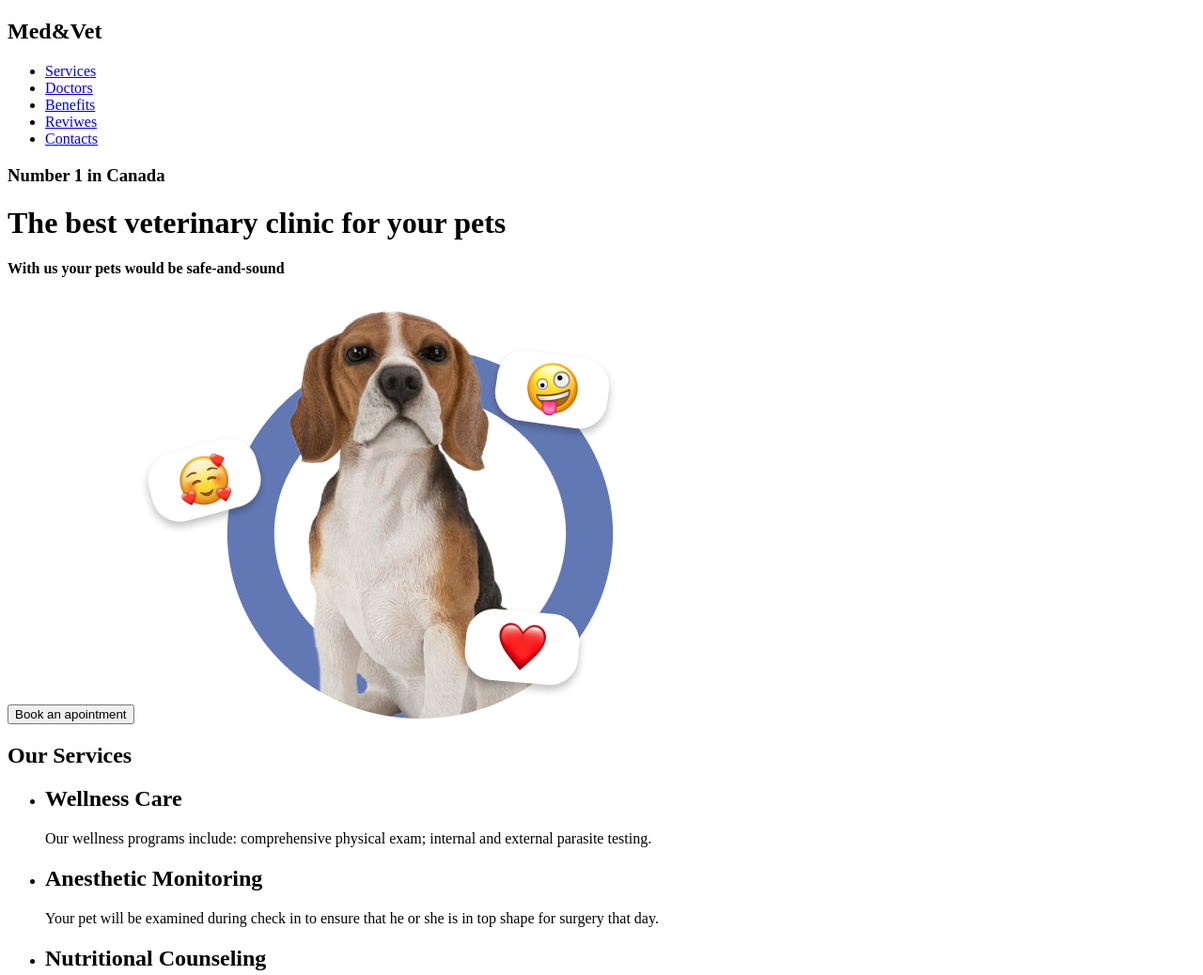
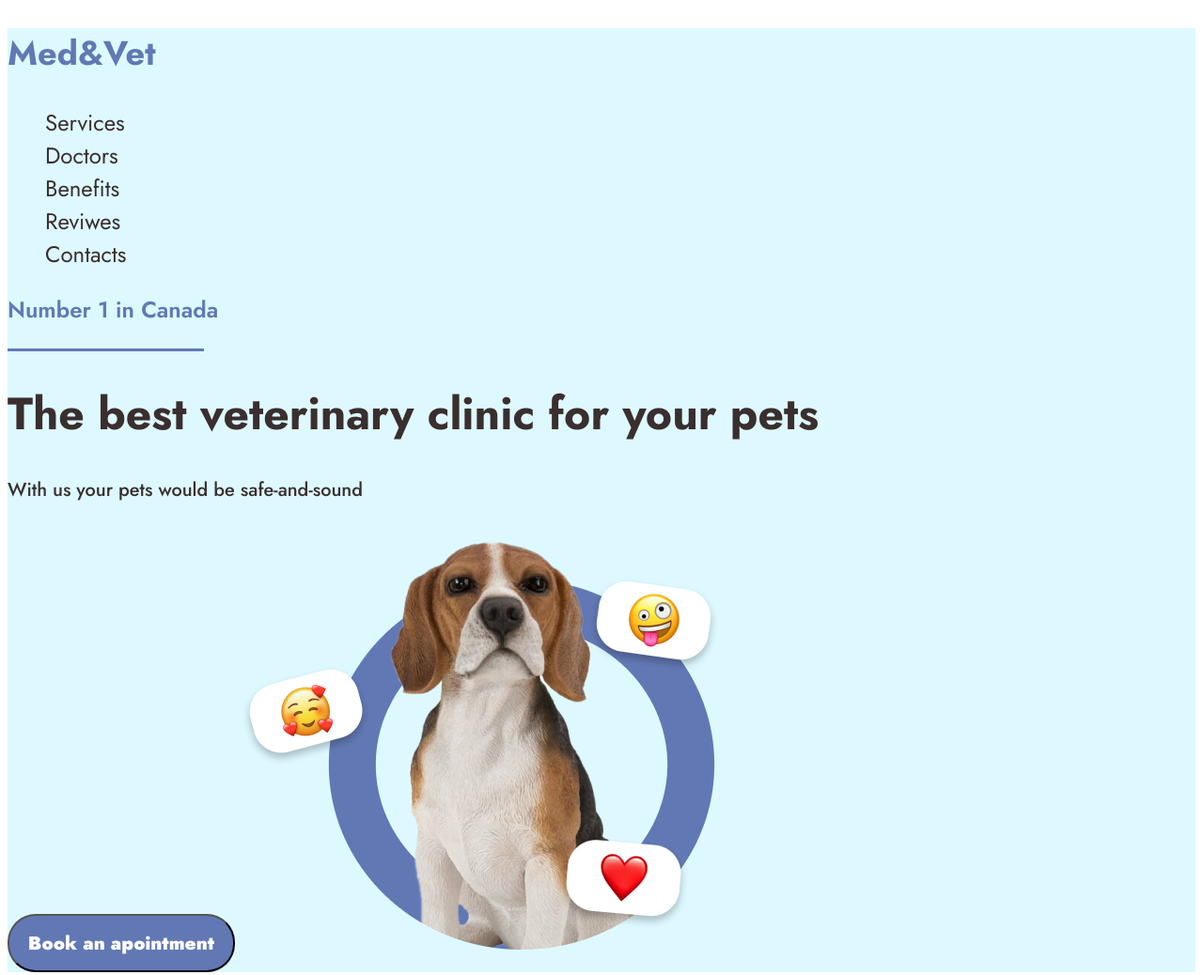
Before and after one commit to MychailoM/Med-pat, a plain HTML site: page index.html in a window 1280 px wide. Shown: the top 1038 px of the page at 94% size. Drawn offline with Linux system fonts and the light colour scheme.

Commit message:
додав стилі і шрифти для шакпи

```diff
--- a/index.html
+++ b/index.html
@@ -4,6 +4,9 @@
     <meta charset="UTF-8">
     <meta name="viewport" content="width=device-width, initial-scale=1.0">
     <title>Med&Vet</title>
+    <link rel="preconnect" href="https://fonts.googleapis.com">
+    <link rel="preconnect" href="https://fonts.gstatic.com" crossorigin>
+    <link href="https://fonts.googleapis.com/css2?family=Jost:wght@300;400;500;600;700;900&display=swap" rel="stylesheet">
     <link rel="stylesheet" href="style.css">
 </head>
 <body>
@@ -20,17 +23,17 @@
                 <li><a class="head-nav-element" href="#">Contacts</a></li>
             </ul>
         </nav>
-        <h3>Number 1 in Canada</h3>
-        <div></div>
+        <h3 class="pryoryty">Number 1 in Canada</h3>
+        <div class="emphasis"></div>
         <h1>The best veterinary clinic
             for your pets
         </h1>
-        <h4>
+        <h4 class="promotion">
             With us your pets would
             be safe-and-sound
         </h4>
 
-        <button type="button">Book an apointment</button>
+        <button class="head-button" type="button">Book an apointment</button>
 
         <img src="img/Фото.png" alt="собачка">
 
@@ -191,7 +194,7 @@
 
     <!-- foot -->
     <footer>
-        <h2>Med&Vet</h2>
+        <h2 class="sitename">Med&Vet</h2>
         <p>VETERINARY CLINIC</p>
         <div></div>
 
--- a/style.css
+++ b/style.css
@@ -0,0 +1,72 @@
+:root{
+    --text-color-2:#6278B4;
+    --main-text:#3A2E2E;
+    --foot-text-color:#FFF;
+    --add-information-color:#686868;
+    --header-and-section-bgcolor: #DDF9FF;
+    --footer-bg-color: #535353;
+}
+
+ul{
+    list-style: none;
+}
+
+*{
+    font-family: 'Jost', sans-serif;
+}
+
+header{
+    background-color: var(--header-and-section-bgcolor);
+}
+
+body{
+
+}
+
+/* font-family: 'Jost', sans-serif; */
+
+.sitename{
+    color: var(--text-color-2);
+    font-weight: 700;
+    font-size: 36px;
+}
+
+.head-nav-element{
+    color: var(--main-text);
+    font-size: 24px;
+    text-decoration: none;
+}
+
+.pryoryty{
+    color: var(--text-color-2);
+    font-weight: 600;
+    font-size: 24px;
+}
+
+.emphasis{
+    background-color: var(--text-color-2);
+    width: 209px;
+    height: 3px;
+}
+
+h1{
+    color: var(--main-text);
+    font-size: 48px;
+    font-weight: 700;
+}
+
+.promotion{
+    color: var(--main-text);
+    font-size: 20px;
+    font-weight: 500;
+}
+
+.head-button{
+    width: 242px;
+    height: 62px;
+    border-radius: 30px;
+    background-color: var(--text-color-2);
+    color: var(--foot-text-color);
+    font-size: 20px;
+    font-weight: 900;
+}
```
